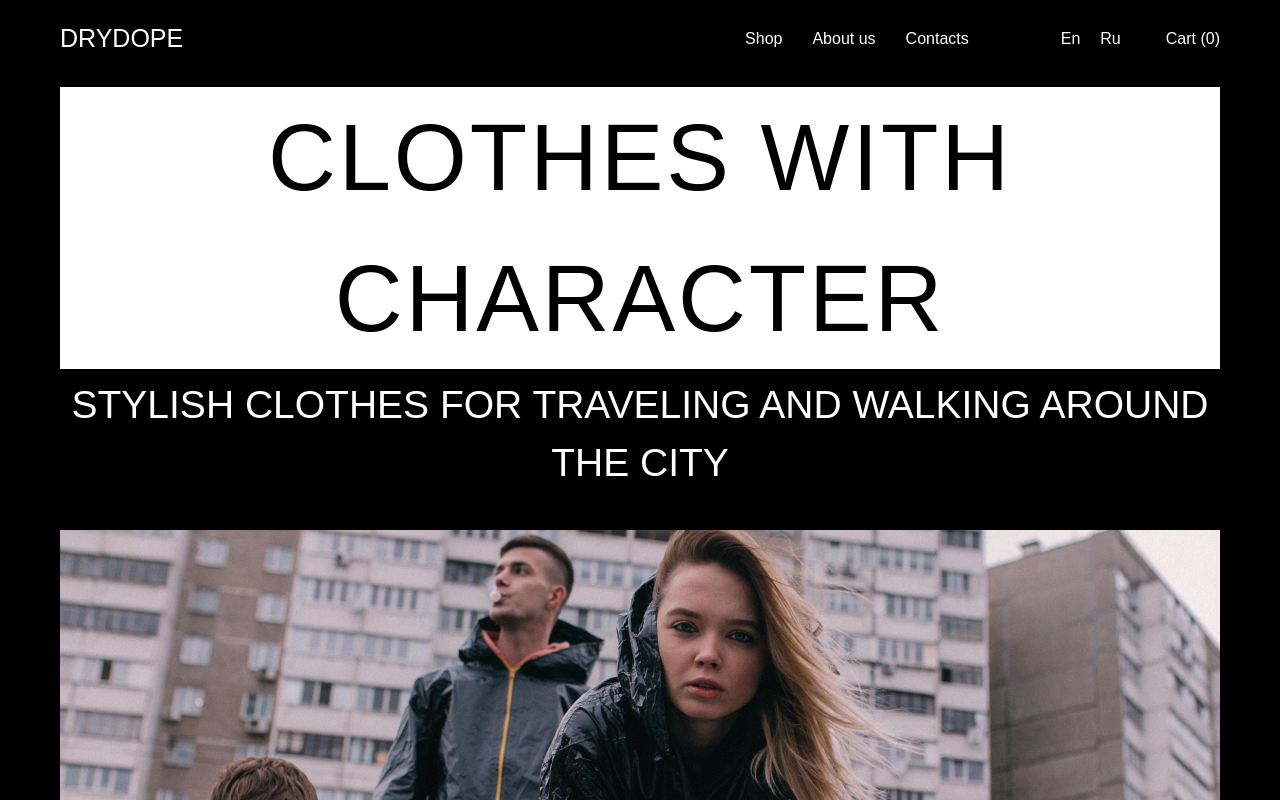
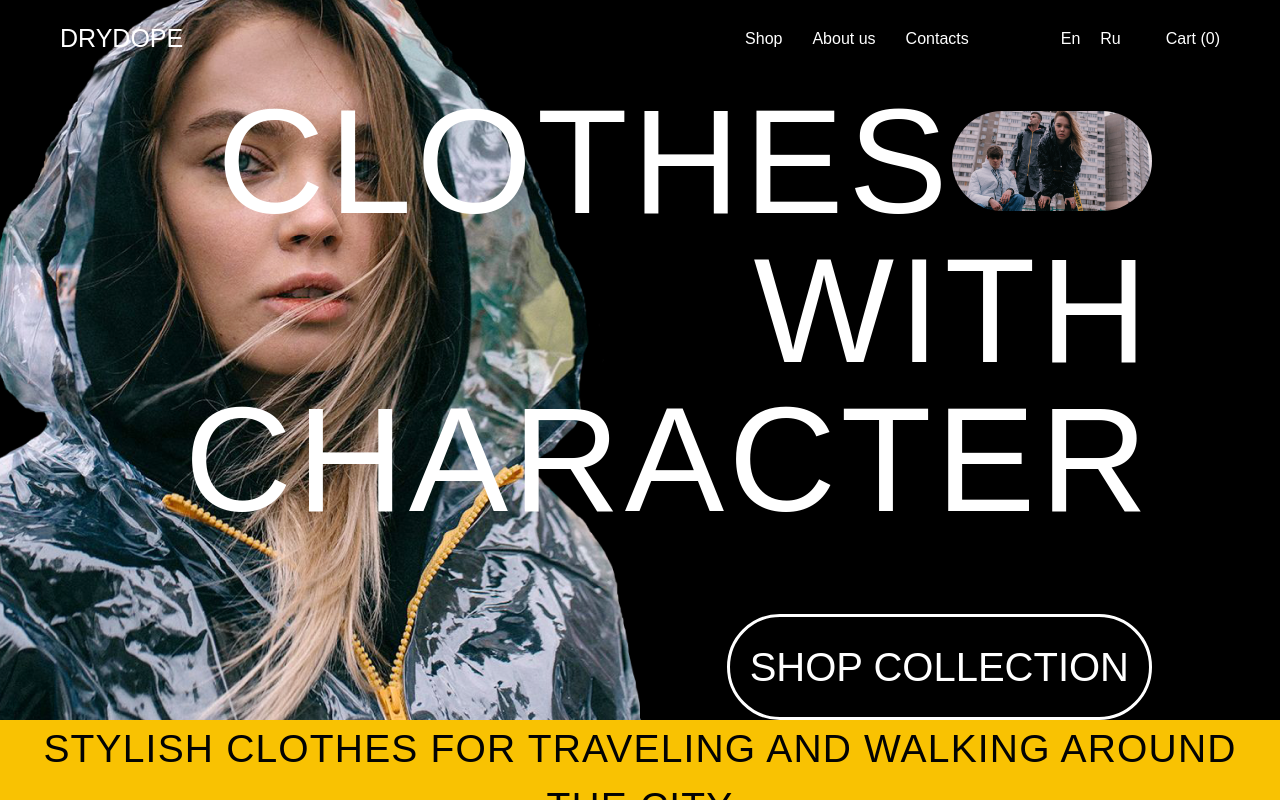
Before and after one commit to SergeyPush/drydope-vite, a React (Vite) app: page / in a window 1280 px wide. Shown: the top 800 px of the page. Built offline with nearby package versions, Linux system fonts and the light colour scheme; a web font is replaced by a local one.

Commit message:
Started making footer

```diff
--- a/src/App.jsx
+++ b/src/App.jsx
@@ -9,19 +9,16 @@ import Footer from "./components/Footer";
 
 function App() {
   return (
+    <>
+      <Header />
       <StyledWrapper>
-      <Header />
-      <TitleStyled>Clothes with character</TitleStyled>
-      <SubtitleStyled>
-        Stylish clothes for traveling and walking around the city
-      </SubtitleStyled>
-      <HeroImgStyled />
         <BestSellers />
         <AboutUs />
         <OurInstagram />
         <Clients />
         <Footer />
       </StyledWrapper>
+    </>
   );
 }
 
--- a/src/components/Header.jsx
+++ b/src/components/Header.jsx
@@ -1,8 +1,9 @@
-import React from 'react';
-import styled from 'styled-components'
+import React from "react";
+import styled from "styled-components";
 
 const Header = () => {
   return (
+    <NavigationWrapper>
       <NavigationStyled className="navigation">
         <LogoStyled>Drydope</LogoStyled>
         <ControlsStyled>
@@ -14,51 +15,143 @@ const Header = () => {
           <ul className="languages">
             <li className="language-item">En</li>
             <li className="language-item">Ru</li>
-
           </ul>
           <div className="cart">Cart (0)</div>
         </ControlsStyled>
       </NavigationStyled>
+      <HeroStyled>
+        <div className="title-wrapper">
+          <p className="title title-top">Clothes</p>
+          <div className="hero-image"></div>
+        </div>
+        <p className="title title-bottom">with character</p>
+        <div>
+          <button className="shop">Shop collection</button>
+        </div>
+      </HeroStyled>
+      <ParagraphStyled>
+        Stylish clothes for traveling and walking around the city
+      </ParagraphStyled>
+    </NavigationWrapper>
   );
 };
+const NavigationWrapper = styled.div`
+  padding-top: 20px;
+  height: calc(100vh);
+  margin-bottom: 20px;
+  display: flex;
+  flex-direction: column;
+  justify-content: space-between;
+  background-image: url("./images/heroimage.png");
+  background-repeat: no-repeat;
+  background-position: bottom left;
+`;
+
+const HeroStyled = styled.div`
+  display: flex;
+  flex-direction: column;
+  justify-content: center;
+  width: 90%;
+
+  .title {
+    font-family: "Gosha Sans", sans-serif;
+    font-size: 149px;
+    line-height: 100%;
+    text-align: right;
+    letter-spacing: 0.03em;
+    text-transform: uppercase;
+  }
+
+  .title-wrapper {
+    display: flex;
+    justify-content: flex-end;
+    align-items: center;
+  }
+
+  .hero-image {
+    width: 200px;
+    height: 100px;
+    border-radius: 60px;
+    background-image: url("./images/hero.jpg");
+    background-position: top left;
+    background-repeat: no-repeat;
+    background-size: cover;
+  }
+
+  .title-bottom {
+    margin-bottom: 80px;
+  }
+
+  .shop {
+    display: block;
+    font-family: "Gosha Sans", sans-serif;
+    font-size: 40px;
+    text-transform: uppercase;
+    padding: 20px 20px;
+    background-color: transparent;
+    border: 3px solid #fff;
+    border-radius: 60px;
+    margin-left: auto;
+    color: #fff;
+    cursor: pointer;
+    transition: all 0.2s linear;
+
+    &:hover {
+      color: #f9c202;
+      border-color: #f9c202;
+    }
+  }
+`;
+const ParagraphStyled = styled.p`
+  background: #f9c202;
+  font-family: "Gosha Sans", sans-serif;
+  font-size: 39px;
+  letter-spacing: 0.03em;
+  text-transform: uppercase;
+  color: #030303;
+  text-align: center;
+`;
+
 const NavigationStyled = styled.div`
   display: flex;
   flex-direction: row;
   justify-content: space-between;
   align-items: center;
   margin-bottom: 29px;
-`
+  padding: 0 60px;
+`;
 const LogoStyled = styled.div`
-  font-family: 'Gosha Sans', sans-serif;
+  font-family: "Gosha Sans", sans-serif;
   font-weight: normal;
   font-size: 25px;
   text-transform: uppercase;
-`
+`;
 const ControlsStyled = styled.div`
   display: flex;
   flex-direction: row;
-  .menu{
+
+  .menu {
     display: flex;
     flex-direction: row;
-    .menu-item{
+
+    .menu-item {
       margin-left: 30px;
     }
   }
 
-  .languages{
+  .languages {
     display: flex;
     flex-direction: row;
     margin-left: 92px;
   }
-  .language-item:last-child{
+
+  .language-item:last-child {
     margin-left: 20px;
   }
 
-  .cart{
+  .cart {
     margin-left: 45px;
   }
-`
-
-
+`;
 
 export default Header;
```
Also changed, not shown: public/images/heroimage.png (added). Lines whose indentation alone changed are shown as unchanged.
